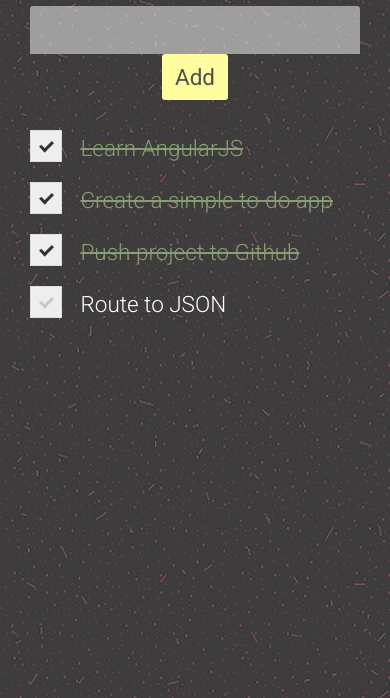
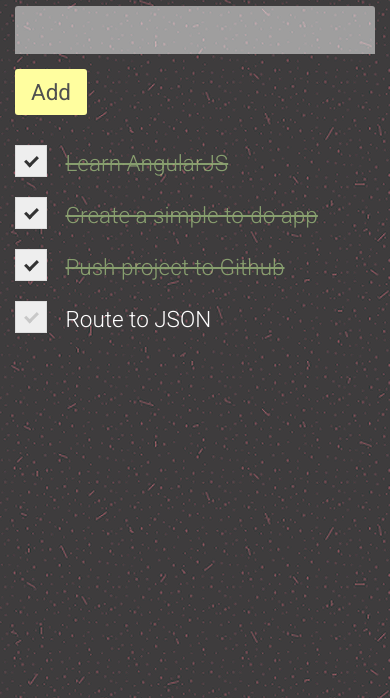
Before and after one commit to billcastillo/angular-todo-app, a website: page index.html in a window 390 px wide. Shown: the part 146-844 px from the top of the page. Drawn offline with nearby package versions, Linux system fonts and the light colour scheme.

Commit message:
add mobile version

```diff
--- a/index.html
+++ b/index.html
@@ -2,6 +2,8 @@
 <html lang="en" ng-app="app1" ng-cloak>
 <head>
 	<meta charset="UTF-8">
+	<meta http-equiv="X-UA-Compatible" content="IE=edge">
+	<meta name="viewport" content="width=device-width, initial-scale=1">
 	<title>Index</title>
 	<style>
 		[ng\:cloak], [ng-cloak], .ng-cloak {
@@ -10,6 +12,10 @@
 	</style>
 	<link rel="stylesheet" href="dist/css/style.css">
 	<link href="https://fonts.googleapis.com/css?family=Lora:700|Roboto:300,400" rel="stylesheet">
+
+	<link rel="apple-touch-icon" sizes="180x180" href="https://billcastillo.me/apple-touch-icon.png">
+	<link rel="icon" type="image/png" href="https://billcastillo.me/favicon-32x32.png" sizes="32x32">
+	<link rel="icon" type="image/png" href="https://billcastillo.me/favicon-16x16.png" sizes="16x16">
 </head>
 <body>
 
--- a/scss/style.scss
+++ b/scss/style.scss
@@ -70,7 +70,7 @@
 .container {
 	max-width: 800px;
 	margin: 0 auto;
-	padding: 30px;
+	padding: 30px 15px;
 }
 
 .mainTitle {
@@ -117,7 +117,8 @@
   }
   button {
     width: 20%;
-    margin: 0 auto;
+    right: 0;
+    margin-top: 15px;
     background: #FFFE9F;
     border: none;
     border-radius: 3px;
```
Also changed, not shown: dist/css/style.css.
